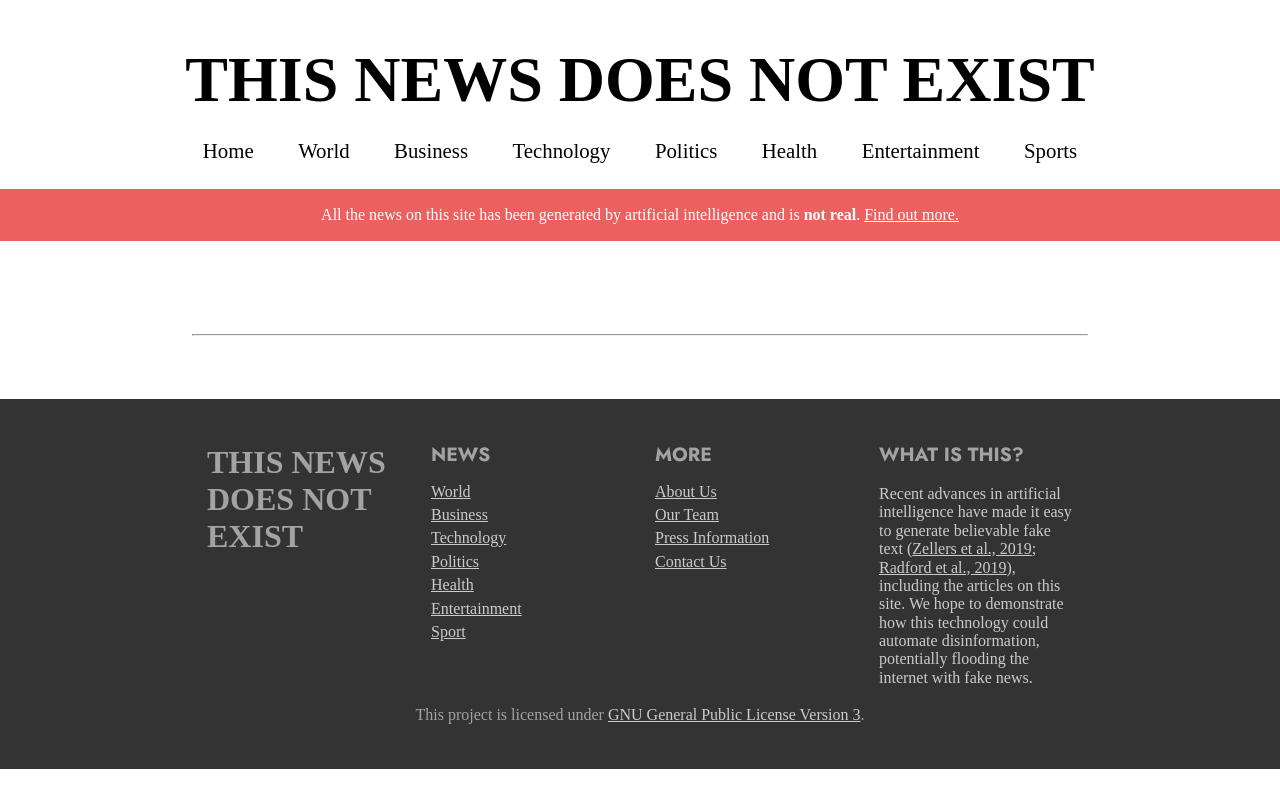
After one commit to Brvtvs/thisnewsdoesnotexist, a Flask app: template flask-app/templates/category.html in a window 1280 px wide. The commit adds this page. Run offline with Flask 2, Linux system fonts and the light colour scheme; the template is opened without the code that fills it, so the values that code supplies are empty; some libraries are stand-ins or nearby versions; some web fonts are replaced.

Commit message:
Add categories page.

```diff
--- a/flask-app/app.py
+++ b/flask-app/app.py
@@ -151,6 +151,17 @@ def view_article(date, id):
     return render_template('article.html', article=article)
 
 
+@app.route('/news/<category>')
+def view_category(category):
+
+    if category not in rss_feeds:
+        abort(400, 'Unrecognized category.')
+
+    cat_articles = storage.get_recent_articles(7, category)
+
+    return render_template('category.html', cat_articles=cat_articles, display_funcs=display_funcs)
+
+
 @app.route('/api/v1/articles')
 def get_articles():
     # todo handle io errors because we have no actual concurrency control
--- a/flask-app/static/style/site.css
+++ b/flask-app/static/style/site.css
@@ -254,3 +254,65 @@ html {
 #content-article p {
     font-size: 1.2em;
 }
+
+/** category smh */
+
+#category-content {
+    margin-top: 30px;
+    width: 70%;
+    margin-left: auto;
+    margin-right: auto;
+}
+
+#category-main-article {
+    display: flex;
+    flex-direction: row;
+    width: 100%;
+}
+
+#category-main-article-title {
+    font-weight: bold;
+    font-size: 2em;
+    color: black;
+    text-decoration: none;
+}
+
+#category-main-article-title:hover {
+    text-decoration: underline;
+}
+
+#category-main-article-left {
+    width: 60%;
+    padding-right: 20px;
+}
+
+#category-main-article-right {
+    width: 40%;
+    padding-left: 20px;
+}
+
+#category-sub-articles {
+    display: flex;
+    flex-direction: row;
+    flex-wrap: wrap;
+}
+
+.category-sub-article {
+    width: 30%;
+    /*padding-bottom: 20px;*/
+    margin-left: auto;
+    margin-right: auto;
+    padding-left: 10px;
+    padding-right: 10px;
+    font-weight: bold;
+    font-size: 1.3em;
+}
+
+.category-sub-article a {
+    text-decoration: none;
+    color: black;
+}
+
+.category-sub-article a:hover {
+    text-decoration: underline;
+}
--- a/flask-app/storage.py
+++ b/flask-app/storage.py
@@ -11,11 +11,13 @@ storage_file_base = storage_folder + '%s.json'
 if not os.path.isdir(storage_folder):
     os.mkdir(storage_folder)
 
+
 def published_as_datetime(article):
     published = article['published']
     if type(published) == str:
         published = datetime.strptime(published, '%Y-%m-%d %H:%M:%S')
     return published
+
 
 def get_article(date, id):
     file = storage_file_base % str(date)
--- /dev/null
+++ b/flask-app/templates/category.html
@@ -0,0 +1,126 @@
+<!DOCTYPE html>
+<html lang="en">
+<head>
+    <meta charset="UTF-8">
+    <title>This News Does Not Exist</title>
+
+    <link type="text/css" rel="stylesheet" href="https://necolas.github.io/normalize.css/8.0.0/normalize.css"/>
+    <link type="text/css" rel="stylesheet" href="/static/style/site.css"/>
+
+    <script src="https://kit.fontawesome.com/fe17e005f9.js"></script>
+
+    <link rel="stylesheet" href="https://indestructibletype.com/fonts/Jost.css" type="text/css" charset="utf-8"/>
+</head>
+<body>
+<div id="wrapper">
+    <div id="header">
+        <h1>THIS NEWS DOES NOT EXIST</h1>
+        <ul>
+            <li><a href="/">Home</a></li>
+            <li><a href="#">World</a></li>
+            <li><a href="#">Business</a></li>
+            <li><a href="#">Technology</a></li>
+            <li><a href="#">Politics</a></li>
+            <li><a href="#">Health</a></li>
+            <li><a href="#">Entertainment</a></li>
+            <li><a href="#">Sports</a></li>
+        </ul>
+    </div>
+    <div id="banner">
+        <p>All the news on this site has been generated by artificial intelligence and is <b>not real</b>. <a href="#">Find
+            out more.</a></p>
+    </div>
+    <div id="category-content">
+
+        <div id="category-main-article">
+
+            {% set main_article = cat_articles[0] %}
+            {% set article_link = "/article/" + main_article['published'][0:10] + "/" + main_article['id'] %}
+
+            <div id="category-main-article-left">
+                <a href="{{ article_link }}" id="category-main-article-title">
+                    {{ main_article['generated_title'] }}
+                </a>
+
+                <br><br>
+
+                <span id="category-main-article-content">
+                    {{ display_funcs.get_article_preview_text(main_article)|safe }}
+                </span>
+            </div>
+
+            <div id="category-main-article-right">
+                <img src="{{ main_article['matched_image_link'] }}" style="width: 100%;" />
+            </div>
+
+        </div>
+
+        <hr>
+        <br>
+
+        <div id="category-sub-articles">
+
+            {% for i in range(cat_articles|length - 1) %}
+
+                {% set article_link = "/article/" + cat_articles[i + 1]['published'][0:10] + "/" + cat_articles[i + 1]['id'] %}
+
+                <div class="category-sub-article">
+                        <ul>
+                            <li>
+                                <a href="{{ article_link }}">{{ cat_articles[i + 1]['generated_title'] }}</a>
+                            </li>
+                        </ul>
+                    </div>
+
+            {% endfor %}
+
+        </div>
+
+    </div>
+    <br><br>
+    <div id="footer">
+        <div id="footer-content">
+            <div class="footer-col">
+                <span class="footer-col-logo">THIS NEWS DOES NOT EXIST</span>
+            </div>
+            <div class="footer-col">
+                <span class="footer-col-title">NEWS</span>
+                <ul>
+                    <li><a href="#">World</a></li>
+                    <li><a href="#">Business</a></li>
+                    <li><a href="#">Technology</a></li>
+                    <li><a href="#">Politics</a></li>
+                    <li><a href="#">Health</a></li>
+                    <li><a href="#">Entertainment</a></li>
+                    <li><a href="#">Sport</a></li>
+                </ul>
+            </div>
+            <div class="footer-col">
+                <span class="footer-col-title">MORE</span>
+                <ul>
+                    <li><a href="#">About Us</a></li>
+                    <li><a href="#">Our Team</a></li>
+                    <li><a href="#">Press Information</a></li>
+                    <li><a href="#">Contact Us</a></li>
+                </ul>
+            </div>
+            <div class="footer-col">
+                <span class="footer-col-title">WHAT IS THIS?</span>
+                <br><br>
+                Recent advances in artificial intelligence have made it easy to generate believable fake text (<a
+                    href="https://arxiv.org/pdf/1905.12616.pdf">Zellers et al., 2019</a>; <a
+                    href="https://d4mucfpksywv.cloudfront.net/better-language-models/language_models_are_unsupervised_multitask_learners.pdf">Radford
+                et al., 2019</a>), including the articles on this site. We hope to demonstrate how this
+                technology could automate disinformation, potentially flooding the internet with fake news.
+            </div>
+        </div>
+        <br>
+        <div id="footer-tagline">
+            This project is licensed under <a href="https://opensource.org/licenses/GPL-3.0">GNU General Public
+            License
+            Version 3</a>.
+        </div>
+    </div>
+</div>
+</body>
+</html>
```
